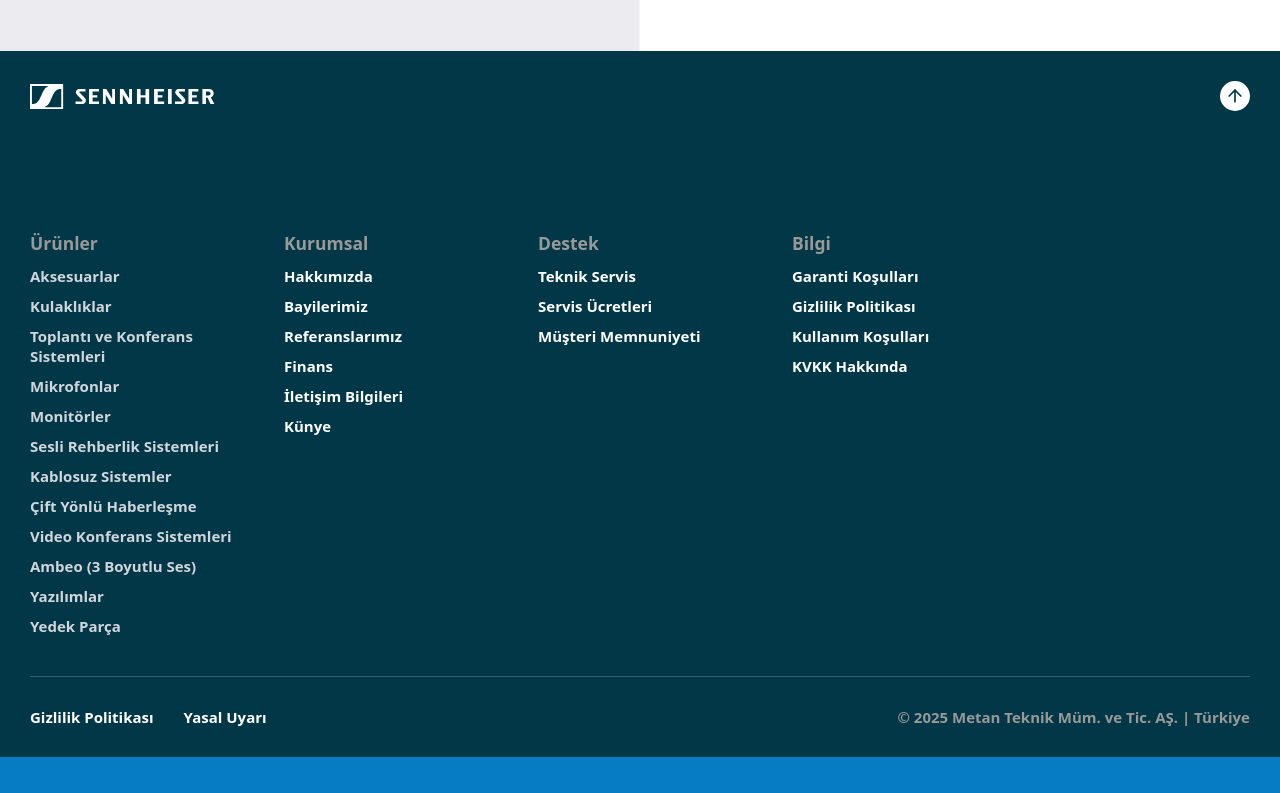
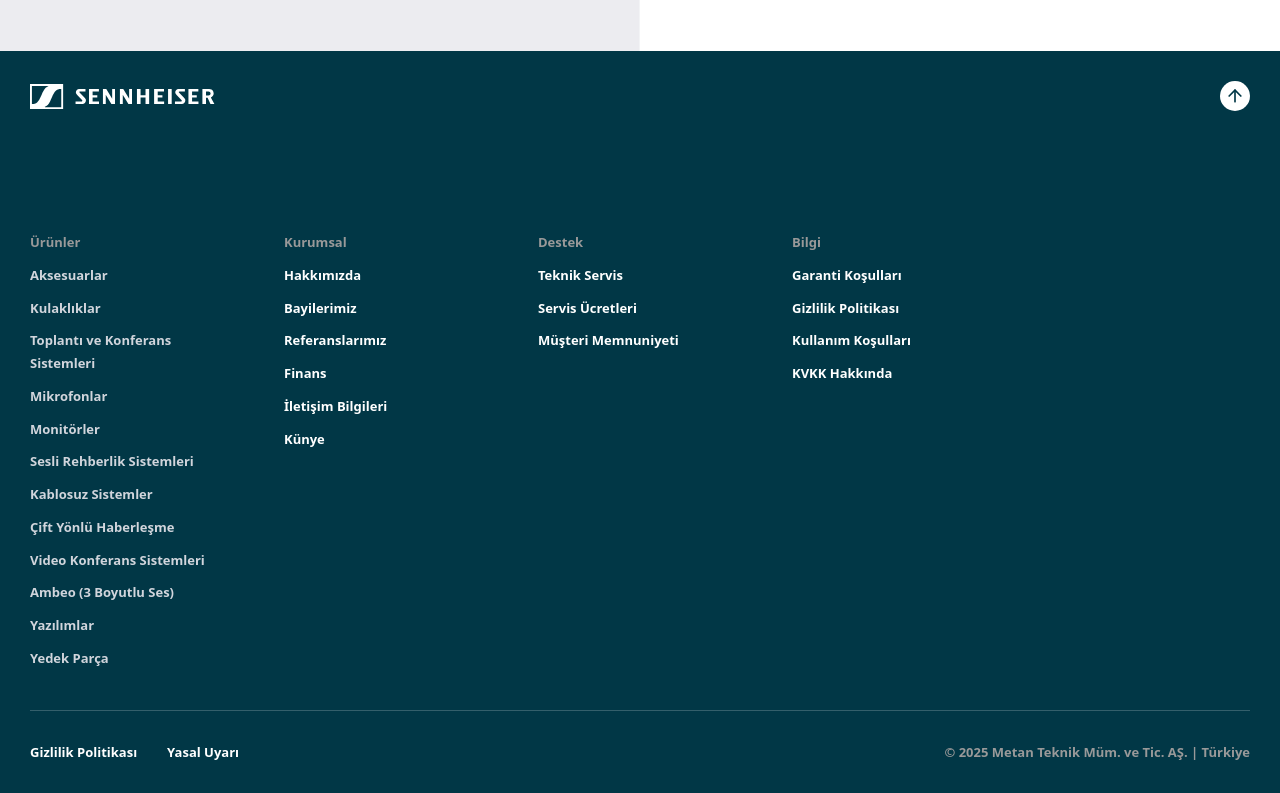
Before and after one commit to ongunumutyelbasi/metan-teknik, a Next.js app: page /sennheiser/urunler in a window 1280 px wide. Shown: the part 1181-1974 px from the top of the page. Before the commit the page ends 1938 px from the top, so only its background shows below. Built offline with nearby package versions, Linux system fonts and the light colour scheme.

Commit message:
Sennheiser footer font size adjusted with rem.

```diff
--- a/components/navigation/footers/SennheiserFooter.tsx
+++ b/components/navigation/footers/SennheiserFooter.tsx
@@ -73,8 +73,8 @@
         {/* --- NAVIGATION LINKS GRID --- */}
         <div className="grid grid-cols-1 md:grid-cols-5 gap-10">
           <div className="space-y-2">
-            <h4 className="font-bold text-[#999999] text-sm">Ürünler</h4>
-            <ul className="space-y-2 font-bold text-xs text-gray-300">
+            <h4 className="font-bold text-[#999999] text-[.65rem]">Ürünler</h4>
+            <ul className="space-y-2 font-bold text-[.65rem] text-gray-300">
               {/* Product categories are currently static, but they can be wrapped in <FooterLink> as well if they become routes */}
               <li className="hover:text-brand-blue cursor-pointer">Aksesuarlar</li>
               <li className="hover:text-brand-blue cursor-pointer">Kulaklıklar</li>
@@ -91,9 +91,9 @@
             </ul>
           </div>
           <div className="space-y-2">
-            <h4 className="font-bold text-[#999999] text-sm">Kurumsal</h4>
+            <h4 className="font-bold text-[#999999] text-[.65rem]">Kurumsal</h4>
             <nav aria-label="Footer Navigation">
-                <ul className="space-y-2 font-bold text-xs text-white">
+                <ul className="space-y-2 font-bold text-[.65rem] text-white">
                     <li><FooterLink href="/hakkimizda">Hakkımızda</FooterLink></li>
                     <li><FooterLink href="/hakkimizda/bayilerimiz">Bayilerimiz</FooterLink></li>
                     <li><FooterLink href="/hakkimizda/referanslarimiz">Referanslarımız</FooterLink></li>
@@ -104,8 +104,8 @@
             </nav>
           </div>
           <div className="space-y-2">
-            <h4 className="font-bold text-[#999999] text-sm">Destek</h4>
-            <ul className="space-y-2 font-bold text-xs text-white">
+            <h4 className="font-bold text-[#999999] text-[.65rem]">Destek</h4>
+            <ul className="space-y-2 font-bold text-[.65rem] text-white">
               <li><FooterLink href="/teknik-servis">Teknik Servis</FooterLink></li>
               <li className="hover:text-brand-blue cursor-pointer">Servis Ücretleri</li>
               <li className="hover:text-brand-blue cursor-pointer">Müşteri Memnuniyeti</li>
@@ -113,8 +113,8 @@
           </div>
 
           <div className="space-y-2">
-            <h4 className="font-bold text-[#999999] text-sm">Bilgi</h4>
-            <ul className="space-y-2 font-bold text-xs text-white">
+            <h4 className="font-bold text-[#999999] text-[.65rem]">Bilgi</h4>
+            <ul className="space-y-2 font-bold text-[.65rem] text-white">
               <li className="hover:text-brand-blue cursor-pointer">Garanti Koşulları</li>
               <li className="hover:text-brand-blue cursor-pointer">Gizlilik Politikası</li>
               <li className="hover:text-brand-blue cursor-pointer">Kullanım Koşulları</li>
@@ -124,7 +124,7 @@
         </div>
 
         {/* --- BOTTOM SECTION --- */}
-        <div className="mt-8 pt-6 border-t border-white/20 text-xs text-white flex justify-between">
+        <div className="mt-8 pt-6 border-t border-white/20 text-[.65rem] text-white flex justify-between">
           <div className="flex space-x-6">
             <span className="font-bold hover:text-brand-blue cursor-pointer">Gizlilik Politikası</span>
             <span className="font-bold hover:text-brand-blue cursor-pointer">Yasal Uyarı</span>
```
